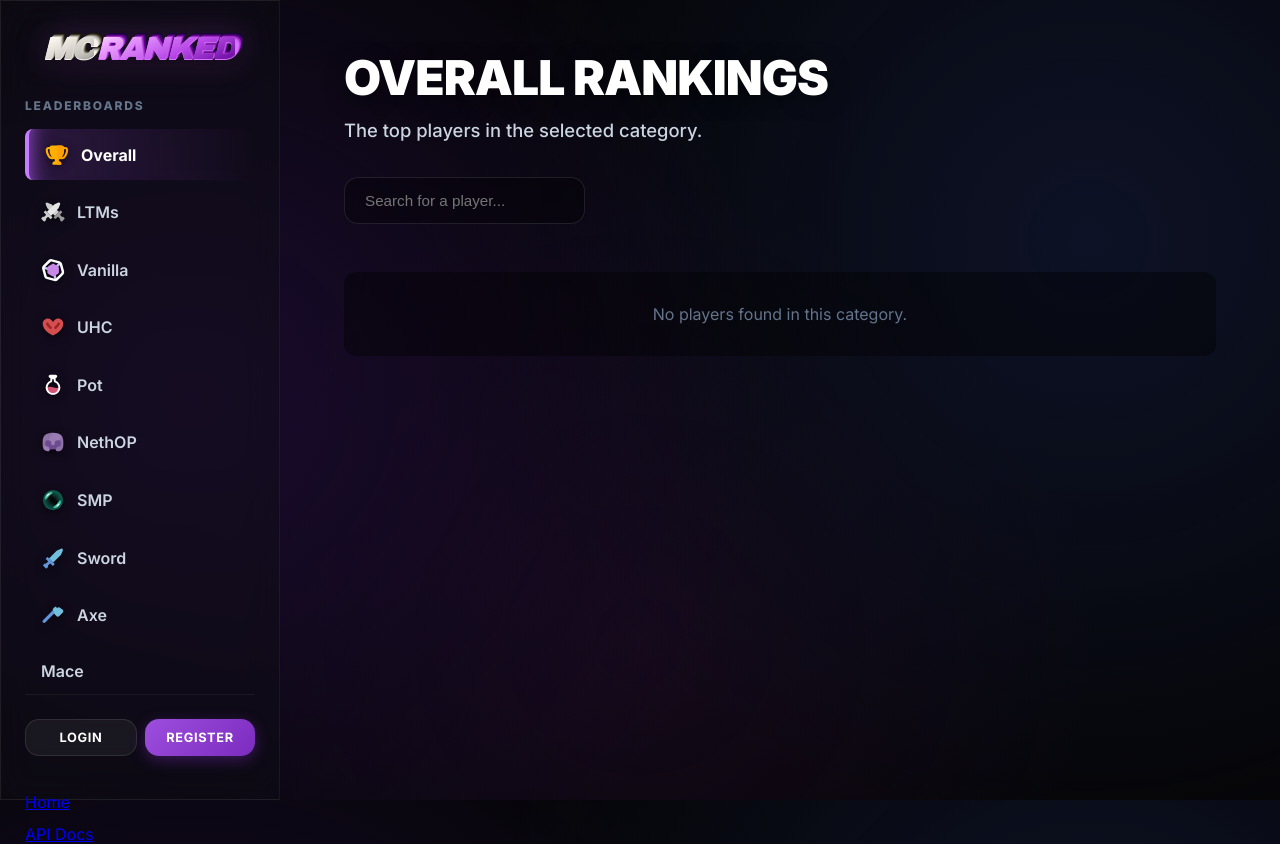
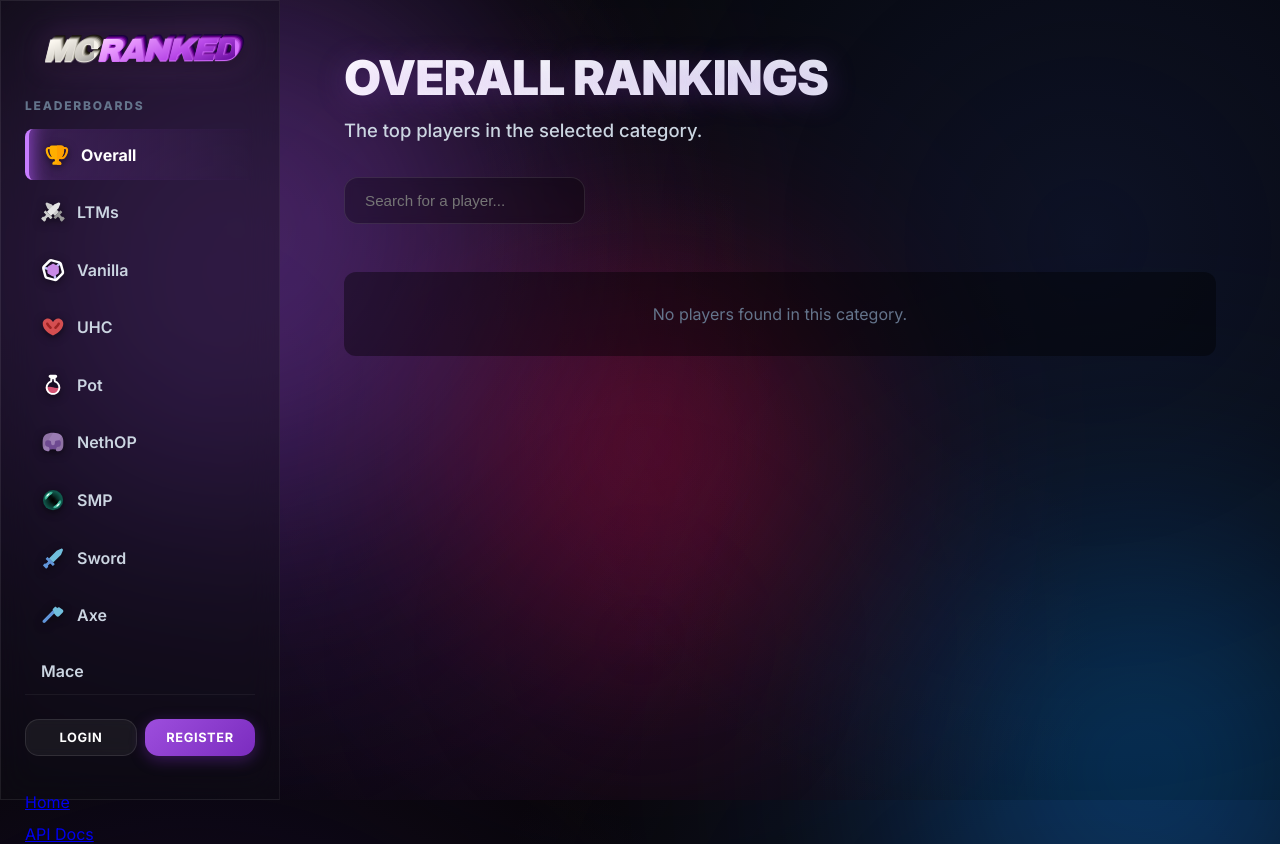
Before and after one commit to FustirlPrime/mc-ranked, a website: page index.html in a window 1280 px wide. Drawn offline with Linux system fonts and the light colour scheme; no server answers.

Commit message:
Add files via upload

```diff
--- a/index.html
+++ b/index.html
@@ -10,6 +10,11 @@
     <link rel="stylesheet" href="style.css">
 </head>
 <body>
+    <!-- Live Floating Background Orbs -->
+    <div class="glow-orb orb-1"></div>
+    <div class="glow-orb orb-2"></div>
+    <div class="glow-orb orb-3"></div>
+
     <div class="app-container">
         <!-- Sidebar Navigation -->
         <aside class="sidebar glass-panel">
--- a/style.css
+++ b/style.css
@@ -51,7 +51,24 @@ body {
     100% { background-position: 0% 50%; }
 }
 
-.app-container { display: flex; min-height: 100vh; }
+/* Floating Live Orbs */
+.glow-orb {
+    position: fixed; border-radius: 50%; filter: blur(120px); pointer-events: none; z-index: 0;
+    opacity: 0.35; mix-blend-mode: screen;
+    animation: orbFloat 25s ease-in-out infinite alternate;
+}
+.orb-1 { width: 500px; height: 500px; background: #9d4edd; top: -100px; left: -100px; }
+.orb-2 { width: 400px; height: 400px; background: #0088ff; bottom: -50px; right: 5%; animation-delay: -5s; animation-duration: 30s; }
+.orb-3 { width: 350px; height: 350px; background: #ff003c; top: 30%; left: 30%; animation-delay: -12s; animation-duration: 20s; }
+
+@keyframes orbFloat {
+    0% { transform: translate(0, 0) scale(1); }
+    33% { transform: translate(10vw, 15vh) scale(1.1); }
+    66% { transform: translate(-5vw, 25vh) scale(0.9); }
+    100% { transform: translate(15vw, -10vh) scale(1.05); }
+}
+
+.app-container { display: flex; min-height: 100vh; position: relative; z-index: 1; }
 .fw-bold { font-weight: 700; }
 
 /* 3D Crystalline Logo */
@@ -61,10 +78,16 @@ body {
     filter: drop-shadow(0 4px 10px rgba(0,0,0,0.5)) drop-shadow(0 0 15px rgba(216, 112, 255, 0.2));
     transition: transform 0.3s cubic-bezier(0.175, 0.885, 0.32, 1.275), filter 0.3s ease;
     cursor: pointer;
+    animation: logoDrift 6s ease-in-out infinite alternate;
+}
+@keyframes logoDrift {
+    from { transform: translateY(-2px) rotate(0.5deg); }
+    to { transform: translateY(2px) rotate(-0.5deg); }
 }
 .logo-3d:hover {
-    transform: translateY(-3px) scale(1.02) rotate(-1deg);
+    transform: translateY(-5px) scale(1.05) rotate(-2deg);
     filter: drop-shadow(0 8px 15px rgba(0,0,0,0.6)) drop-shadow(0 0 25px rgba(216, 112, 255, 0.5));
+    animation-play-state: paused;
 }
 .lw { position: relative; display: inline-block; line-height: 1; margin-right: 2px; }
 .base {
@@ -146,9 +169,23 @@ body {
 .logged-in-as { font-size: 0.85rem; color: var(--text-secondary); margin-bottom: 0.75rem; }
 
 /* Main Area */
-.main-content { flex: 1; padding: 3rem 4rem; max-width: 1400px; margin: 0 auto; width: 100%; }
+.main-content { flex: 1; padding: 3rem 4rem; max-width: 1400px; margin: 0 auto; width: 100%; position: relative; z-index: 2; }
 .page-header { margin-bottom: 3rem; display: flex; flex-direction: column; gap: 0.75rem; }
-#page-title { font-size: 3rem; font-weight: 900; color: var(--text-primary); text-transform: uppercase; letter-spacing: -0.02em; text-shadow: 0 4px 20px rgba(0,0,0,0.5); }
+
+#page-title {
+    font-size: 3rem; font-weight: 900; color: transparent;
+    text-transform: uppercase; letter-spacing: -0.02em;
+    background: linear-gradient(to right, #ffffff, #e2e8f0, #9d4edd, #ffffff);
+    background-size: 200% auto;
+    -webkit-background-clip: text;
+    background-clip: text;
+    animation: shimmerText 5s linear infinite;
+    text-shadow: 0 4px 30px rgba(157, 78, 221, 0.3);
+}
+@keyframes shimmerText {
+    to { background-position: 200% center; }
+}
+
 .page-subtitle { color: var(--text-secondary); font-size: 1.15rem; font-weight: 500; }
 .header-controls { margin-top: 1.5rem; display: flex; justify-content: space-between; align-items: center; }
 
```
